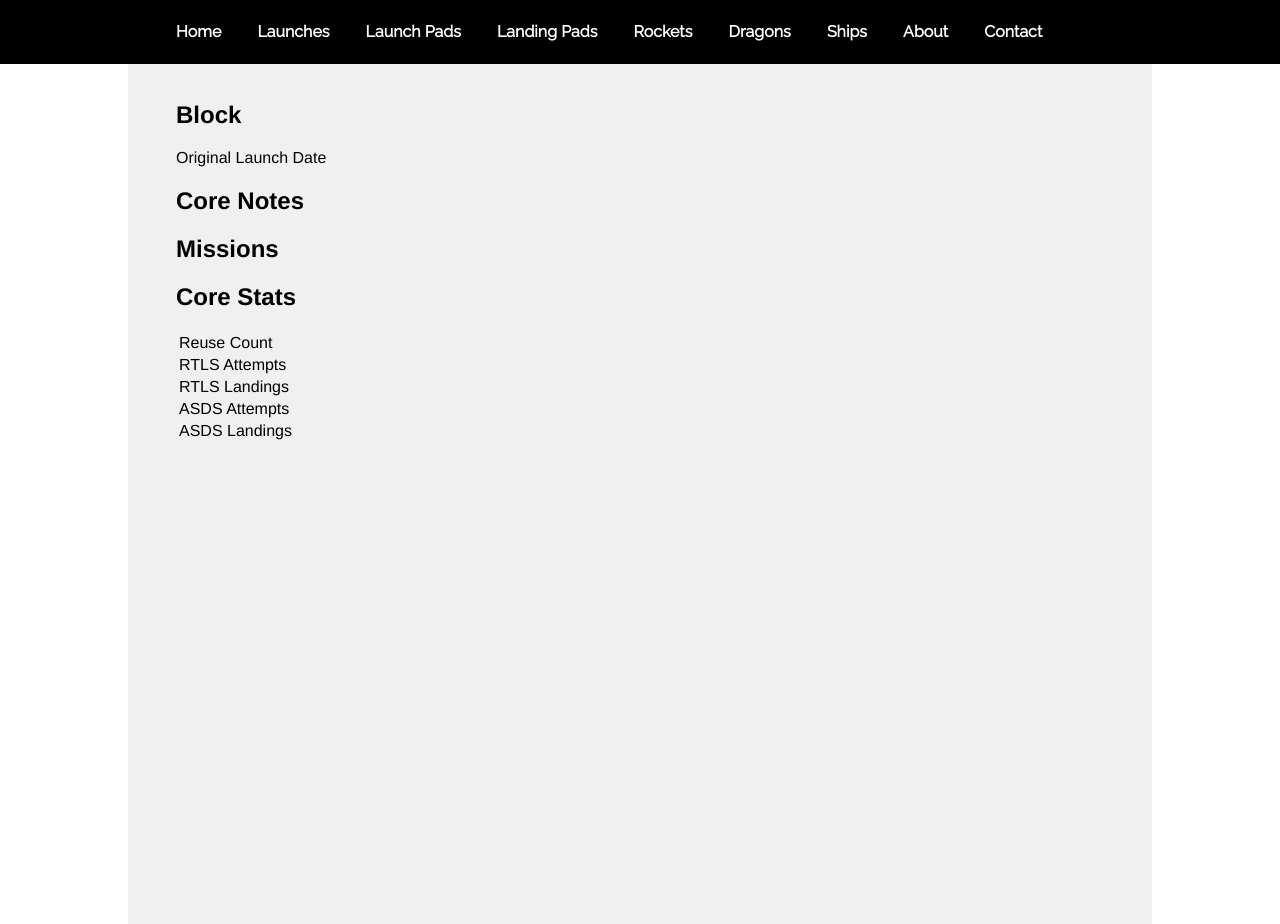
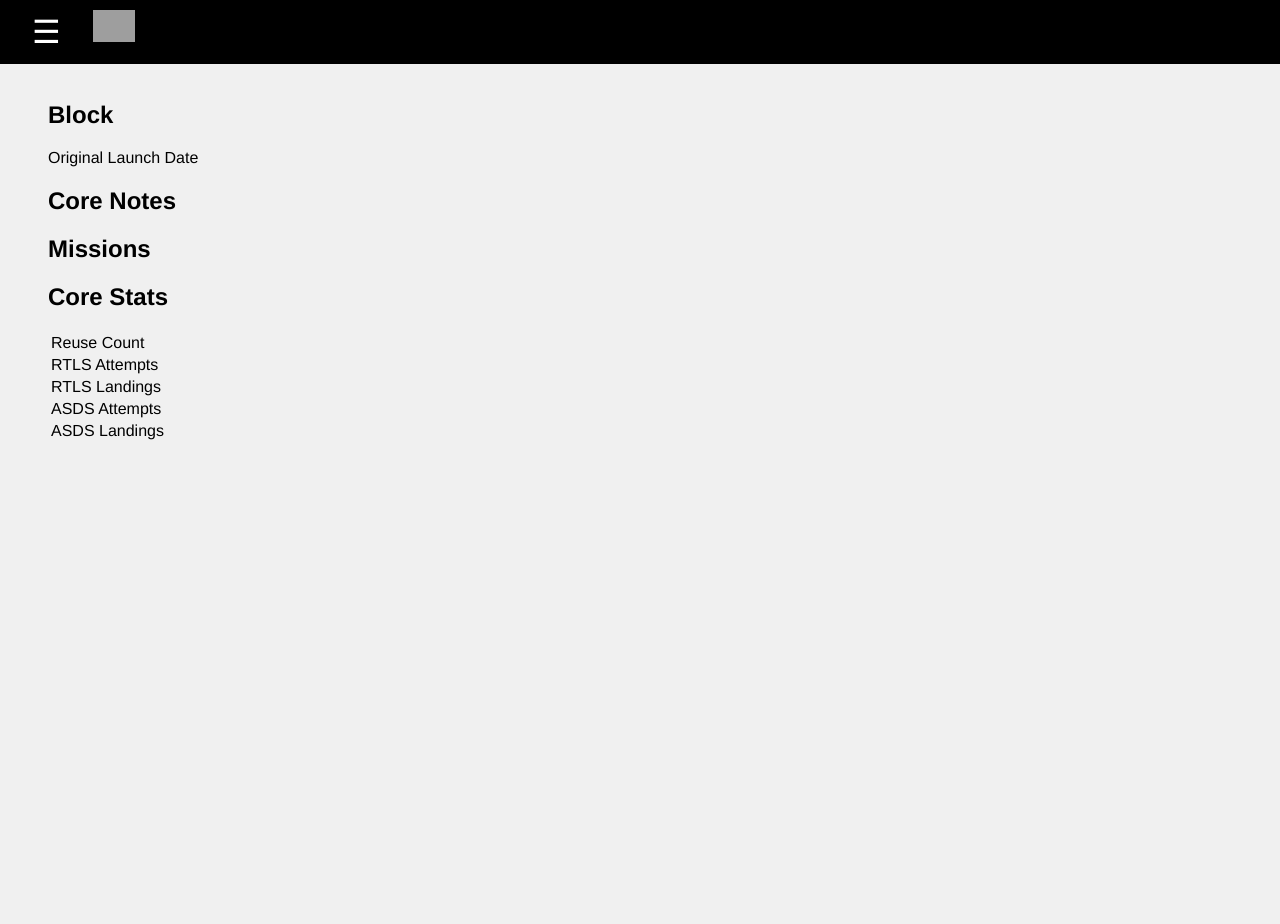
Before and after one commit to jdineen21/space_django, a Django app: page /spacex/cores/1/ in a window 1280 px wide. Run offline with Django 3.2, Linux system fonts and the light colour scheme; data that the repository does not hold is empty; grey boxes are pictures that could not be loaded.

Commit message:
navbar changed and sliding bar added

```diff
--- a/static/base/base.css
+++ b/static/base/base.css
@@ -1,6 +1,7 @@
 
 #content {
-    padding: 0 10%;
+    padding-top: 4em;
+    transition: padding 0.3s;
 }
 
 .container {
@@ -11,35 +12,67 @@
 }
 
 #navbar {
-    padding-left: 10%;
+    position: fixed;
     background: #000000;
     font-family: "Raleway";
+    height: 4em;
+    width: 100vw;
 }
 
-#navbar ul {
+#menu_burger {
+    padding: 0 1em;
+    cursor: pointer;
+    color: #ffffff;
+    font-size: 2em;
+    line-height: 2em;
+    float: left;
+    height: 100%;
+}
+
+#img_container {
+    padding-top: 0.6em;
+    float: left;
+}
+
+#img_container img {
+    height: 2em;
+}
+
+#dropdown {
+    position: fixed;
+    top: 4em;
+    left: -10em;
+    transition: left 0.3s;
+    background-color: #222;
+    width: 10em;
+    height: 100vh;
+    min-height: 500px;
+}
+
+#dropdown ul {
     margin: 0;
     padding: 0;
-    padding-left: 2.5em;
+    padding-top: 0.5em;
     list-style-type: none;
 }
 
-#navbar ul li {
-    margin-right: 1em;
-    display: inline-block;
-    line-height: 4em;
+#dropdown ul li {
+    padding: 0 1em;
+    line-height: 3em;
 }
 
-#navbar ul li a {
+#dropdown ul li a {
     padding: 0 0.5em;
     display: inline-block;
     color: #ffffff;
     font-weight: 600;
     line-height: 2.5em;
     text-decoration: none;
-    transition: color 0.3s;
+    transition: background 0.3s;
+    width: 100%;
 }
 
-#navbar ul li a:hover {
-    color: #808080;
-    transition: color 0.3s;
+#dropdown ul li a:hover {
+    background: #000000;
+    transition: background 0.3s;
 }
--- /dev/null
+++ b/static/base/js/dropdown.js
@@ -0,0 +1,13 @@
+
+hidden = true
+function slideMenu(id) {
+    if (hidden) {
+        document.getElementById("dropdown").style.left = "0";
+        document.getElementById("content").style.paddingLeft = "10em";
+        hidden = false;
+    } else {
+        document.getElementById("dropdown").style.left = "-10em";
+        document.getElementById("content").style.paddingLeft = "0";
+        hidden = true;
+    }
+}
--- a/templates/base/base.html
+++ b/templates/base/base.html
@@ -6,11 +6,18 @@
     <link rel="stylesheet" type="text/css" href="{% static 'base/base.css' %}">
     {% block stylesheet %}{% endblock  %}
     <link rel="stylesheet" type="text/css" href="//fonts.googleapis.com/css?family=Raleway" />
+    <script type="text/javascript" src="{% static 'base/js/dropdown.js' %}"></script>
     <title>{% block title %}Homepage{% endblock %}</title>
 </head>
 
 <body>
     <div id="navbar">
+        <div id="menu_burger" onclick="slideMenu(this)">&#9776;</div>
+        <div id="img_container">
+            <img src="{% static "base/images/spacex_logo_white.png" %}" alt="SpaceX Logo">
+        </div>
+    </div>
+    <div id="dropdown">
         <ul>
             <li>
                 <a href="">Home</a>
```
Also changed, not shown: static/base/images/spacex_logo_black.png (added), 1 other file.
